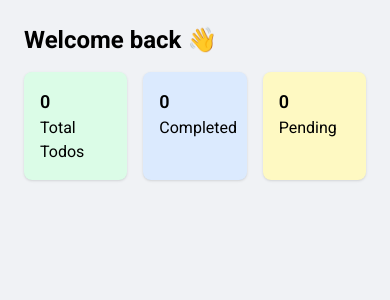
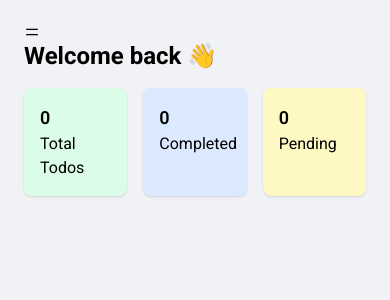
Before and after one commit to eyasq/react_todolist_docker, a React (Vite) app: page / in a window 390 px wide. Shown: the top 300 px of the page. Built offline with nearby package versions, Linux system fonts and the light colour scheme.

Commit message:
improved mobile styles

```diff
--- a/src/components/Layout.jsx
+++ b/src/components/Layout.jsx
@@ -12,6 +12,9 @@ export default function Layout(){
     function handleSideBar(){
         setSideBarOpen(!sideBarOpen)
     }
+    function handleOuterSidebar(){
+        return sideBarOpen? handleSideBar():""
+    }
 
     return(
         <>
@@ -23,7 +26,9 @@ export default function Layout(){
         </div>
         <Navigation />
         </aside>
-            <main className="main-content">
+            <main className="main-content" onClick={handleOuterSidebar}>
+                <TbMenu className="menu-toggle" onClick={handleSideBar} />
+
                 <Outlet></Outlet>
             </main>
         </div>
```
